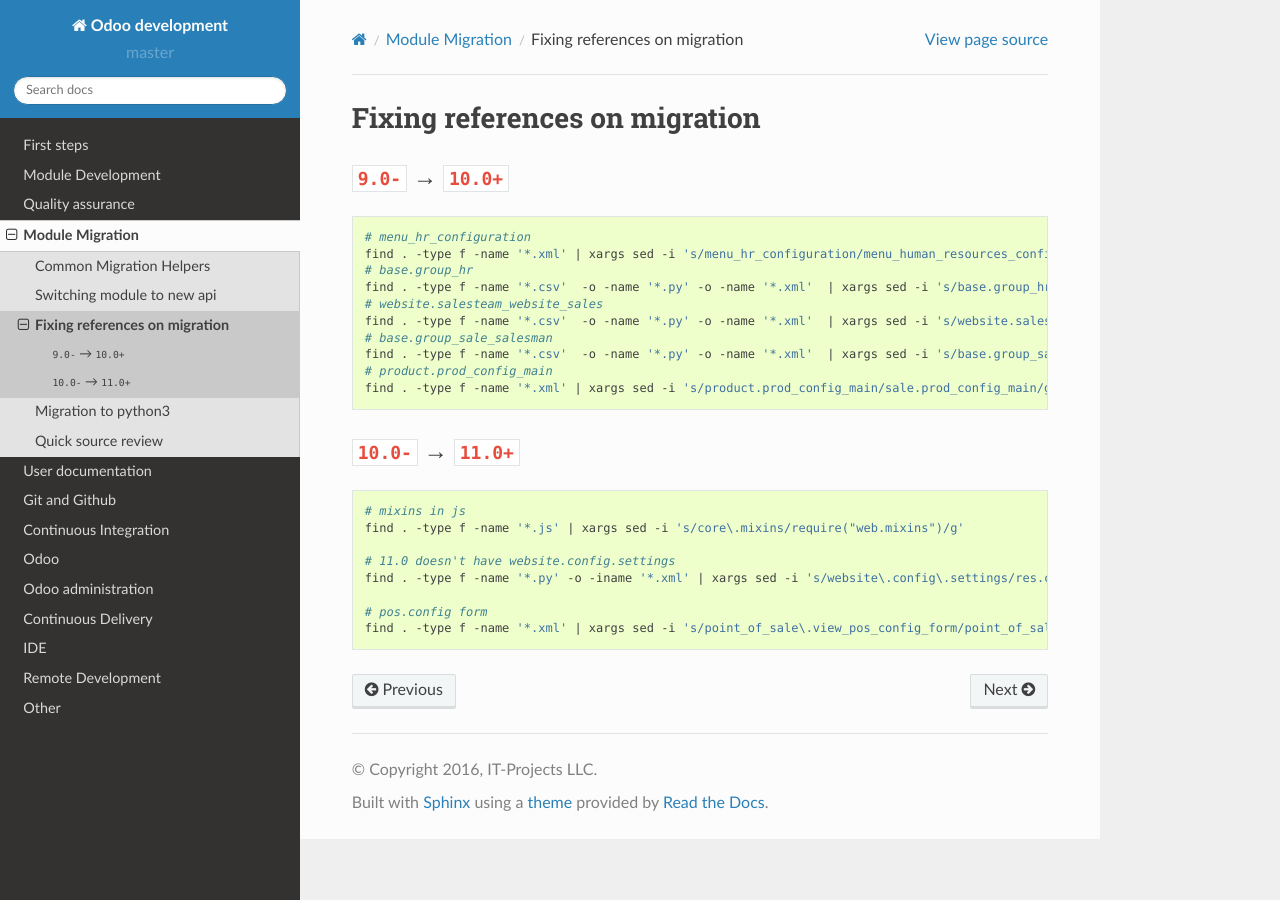
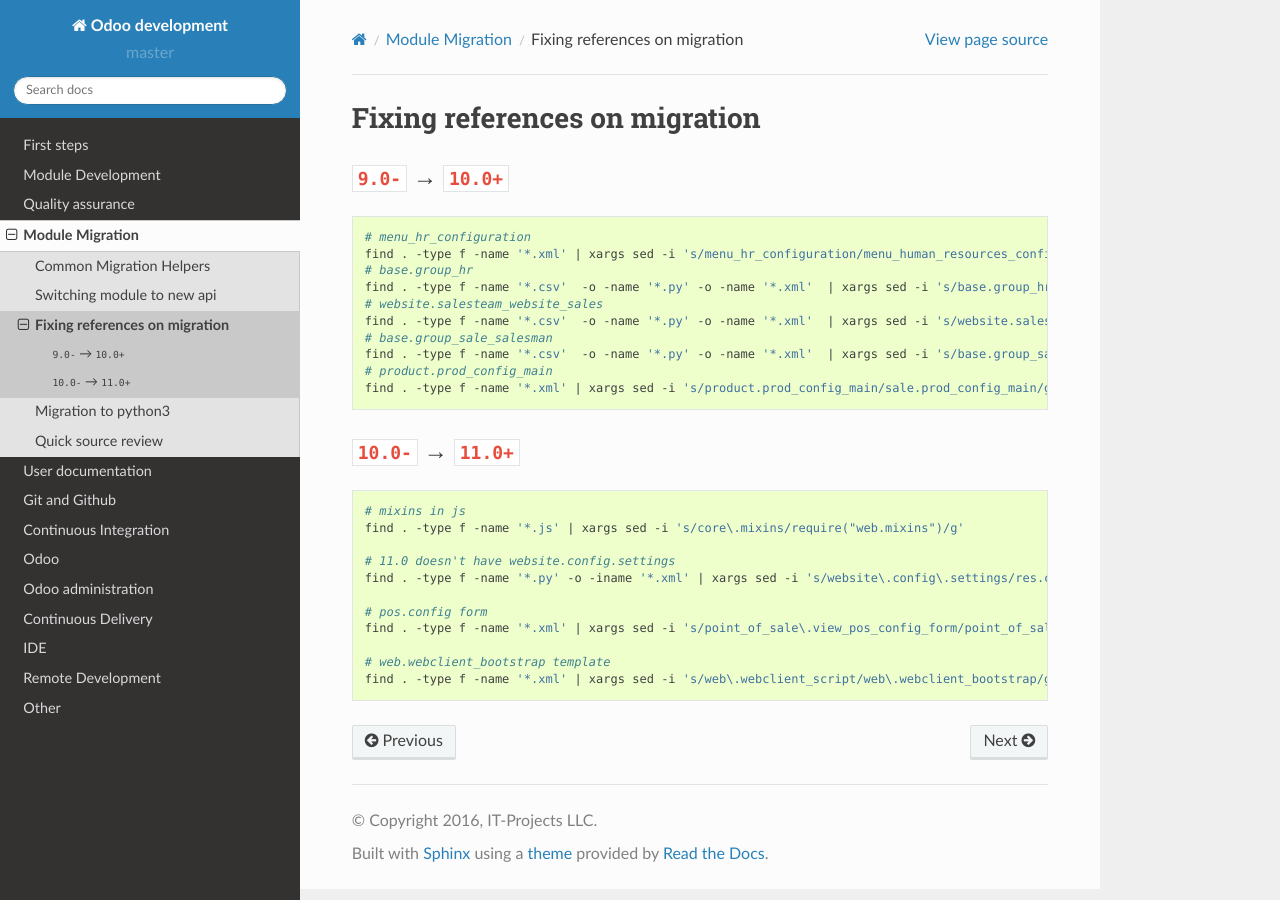
Before and after one commit to itpp-labs/odoo-development, a Sphinx documentation site: the page built from docs/migration/fix-refs.rst, in a window 1280 px wide. Built offline with Sphinx 7.4.7 and the Read the Docs theme 2.0.0, drawn with Linux system fonts in a browser that asks for light colours.

Commit message:
[ADD] new script, replace the webclient_script to webclient_bootstrap

```diff
--- a/docs/migration/fix-refs.rst
+++ b/docs/migration/fix-refs.rst
@@ -33,3 +33,6 @@
 
     # pos.config form
     find . -type f -name '*.xml' | xargs sed -i 's/point_of_sale\.view_pos_config_form/point_of_sale\.pos_config_view_form/g'
+
+    # web.webclient_bootstrap template
+    find . -type f -name '*.xml' | xargs sed -i 's/web\.webclient_script/web\.webclient_bootstrap/g'
```
